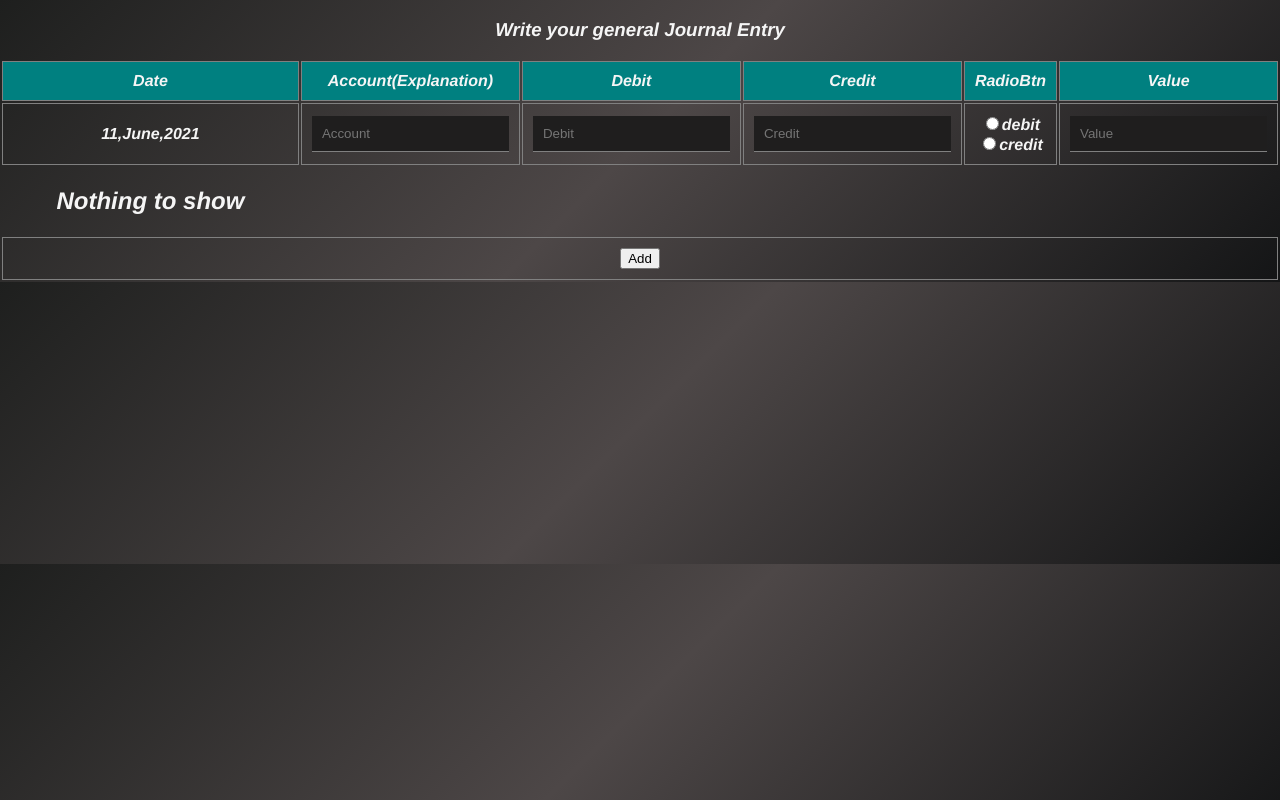
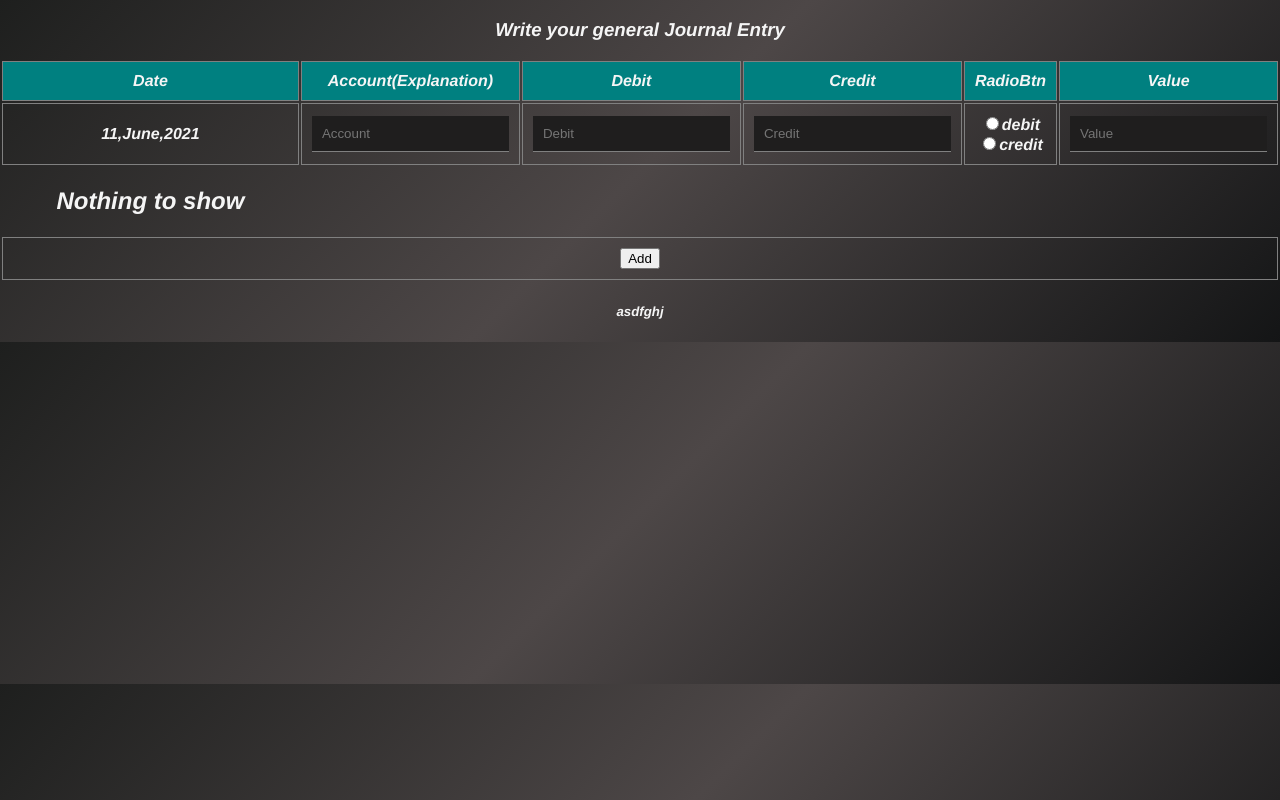
Before and after one commit to Anumjawaid/Accounting_Cycle, a React (Create React App) app: page / in a window 1280 px wide. Built offline with nearby package versions, Linux system fonts and the light colour scheme.

Commit message:
taccounts specialization

```diff
--- a/src/components/Journal/generalJournal.jsx
+++ b/src/components/Journal/generalJournal.jsx
@@ -47,10 +47,11 @@ export default function GeneralJournal() {
         tacccart.entry=generjournal['tacc']
         tacccart.value=generjournal['value']
         console.log(tacccart)
-        setacc([...tacc,tacccart])
+        setTacc([...tacc,tacccart])
         firebase.database().ref('/').child('taccounts').push(tacccart)
 
     }
+    console.log(tacc)
 
 
     }
@@ -112,6 +113,7 @@ export default function GeneralJournal() {
 
                         ))
                         // <h3>We have something to show</h3>
+
                          :<h2>Nothing to show</h2>}
 
 
@@ -121,6 +123,12 @@ export default function GeneralJournal() {
                     </table>
                 </div>
             </div>
+            <div className="container">
+                <h5>asdfghj</h5>
+                {tacc.map((v,i)=>{
+                    <h3>{v['entry']}</h3>
+                })}
+            </div>
         </div>
         </>
     )
```
